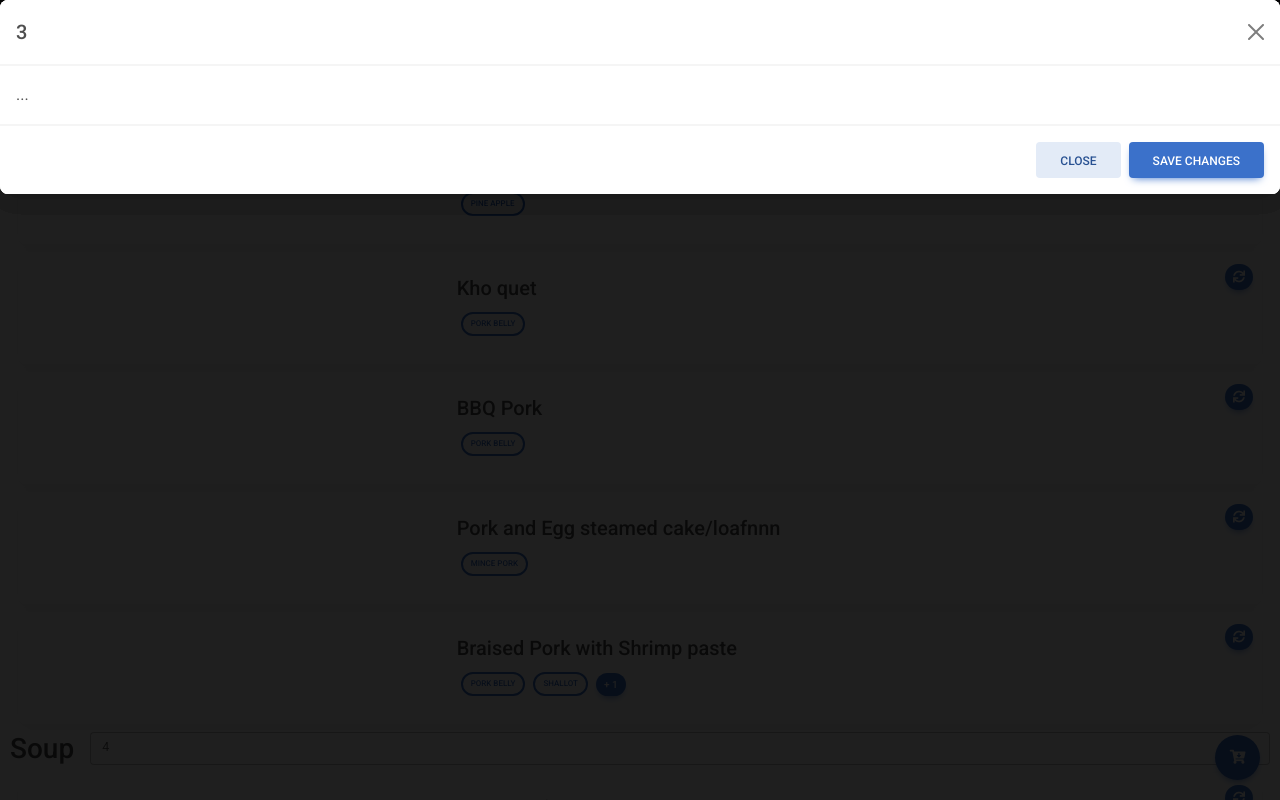
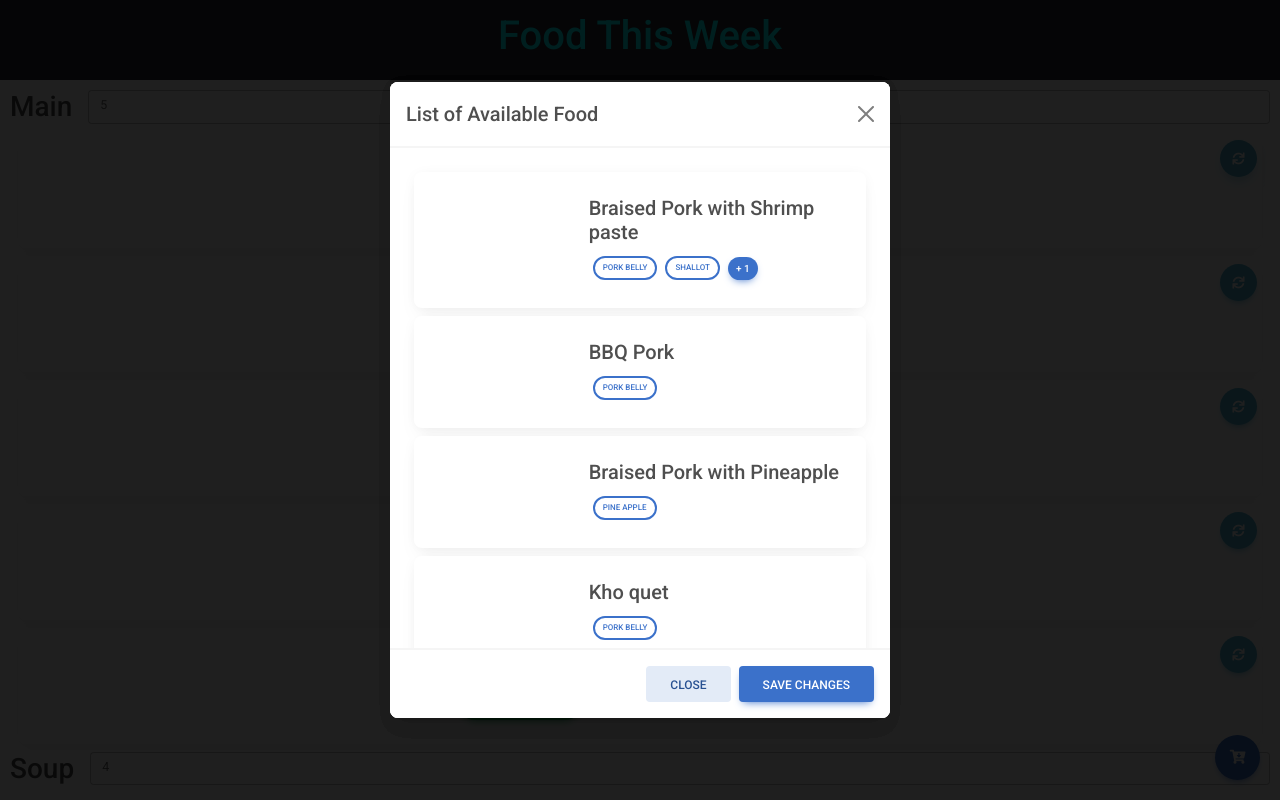
Before and after one commit to erayus/angi, a React (Create React App) app in the folder website/: page / in a window 1280 px wide. Both pictures are taken after a click on the button 1238 px from the left and 156 px from the top of the page. Shown: the top 800 px of the page. Built offline with nearby package versions, Linux system fonts and the light colour scheme.

Commit message:
added Food Change Modal

```diff
--- a/website/src/components/food-change-modal/food-change-modal.compenent.tsx
+++ b/website/src/components/food-change-modal/food-change-modal.compenent.tsx
@@ -1,23 +1,28 @@
 import { MDBBtn, MDBModal, MDBModalBody, MDBModalContent, MDBModalDialog, MDBModalFooter, MDBModalHeader, MDBModalTitle } from 'mdb-react-ui-kit';
-import React, { useState } from 'react';
+import React, { useEffect, useState } from 'react';
 import { IFood } from '../../models/food';
+import FoodList from '../food-list/food-list.component';
 
 type IProps = {
-  selectedFoodToChange: number;
+  allFood: IFood[];
   toggleShow: () => void;
 }
 
-const FoodChangeModal: React.FC<IProps> = ({ selectedFoodToChange, toggleShow}) => {
-
-
+const FoodChangeModal: React.FC<IProps> = ({ toggleShow, allFood }) => {
 
   return (
+      <MDBModalDialog centered>
         <MDBModalContent>
-            <MDBModalHeader>
-              <MDBModalTitle>{selectedFoodToChange}</MDBModalTitle>
+          <MDBModalHeader className="text-center">
+            <MDBModalTitle >List of Available Food</MDBModalTitle>
             <MDBBtn className='btn-close' color='none' onClick={toggleShow}></MDBBtn>
           </MDBModalHeader>
-            <MDBModalBody>...</MDBModalBody>
+          <MDBModalBody style={{maxHeight: '500px', overflowY: 'scroll' }}>
+            <FoodList
+                foodList={allFood}
+                enableIngredientChipsDisplay={true}
+              />
+          </MDBModalBody>
 
           <MDBModalFooter>
             <MDBBtn color='secondary' onClick={toggleShow}>
@@ -26,6 +31,7 @@ const FoodChangeModal: React.FC<IProps> = ({ selectedFoodToChange, toggleShow})
             <MDBBtn>Save changes</MDBBtn>
           </MDBModalFooter>
         </MDBModalContent>
+      </MDBModalDialog>
   )
 }
 
--- a/website/src/components/food-list/food-item/food-item.component.tsx
+++ b/website/src/components/food-list/food-item/food-item.component.tsx
@@ -4,18 +4,58 @@ import { MDBCard, MDBCardTitle, MDBBtn, MDBCardBody, MDBRow, MDBCol, MDBIcon } f
 import { IFood } from '../../../models/food';
 import { RouteComponentProps, withRouter } from 'react-router-dom';
 import './food-item.styles.scss';
+import { FoodChangeProps, FoodListOptionalProps, ViewDetailsProps } from '../food-list.component';
 
+type IProps = FoodListOptionalProps & IFood & RouteComponentProps;
 
-
-type IProps = {onFoodChangeBtnClicked: (foodId: number) => void} & IFood & RouteComponentProps;
-
-const FoodItem: React.FC<IProps> = ({ id, name, imgUrl, ingredients, history, onFoodChangeBtnClicked}) => {
+const FoodItem: React.FC<IProps> = ({ id, name, imgUrl, ingredients, history, enableIngredientChipsDisplay, enableViewDetails, enableFoodChange, onFoodChangeBtnClicked }) => {
   const noOfDisplayingIngredientItems = 2;
   const noOfMoreThanTwo = ingredients.length > noOfDisplayingIngredientItems ? ingredients.length - 2 : 0; //TODO: better name?
 
   const displayNoOfExtraIngredients = noOfMoreThanTwo !== 0
     ? (<MDBBtn className="m-1" size="sm" rounded style={{ fontSize: '10px', padding: '4px 8px' }}>+ {noOfMoreThanTwo}</MDBBtn>)
     : null;
+
+  const displayIngredientsChips = (
+    ingredients.slice().splice(0, 2).map(itemIngredient => {
+      return (
+        <MDBBtn key={itemIngredient.name}
+          className="m-1"
+          outline
+          rounded
+          style={{ fontSize: '8px', padding: '4px 8px' }}
+        >
+          {itemIngredient.name}
+        </MDBBtn>
+      )
+    })
+  );
+
+  const displayFoodChangeBtn =  (
+      <MDBBtn
+        className="change-btn"
+        floating
+        size="md"
+        rounded
+        color="info"
+        onClick={() => onFoodChangeBtnClicked!(id)}
+      >
+        <MDBIcon fas icon="sync" />
+      </MDBBtn>
+    );
+
+  const displayViewDetailsBtn = enableViewDetails
+    ? (
+      <MDBBtn
+        className="view-detail-btn"
+        color="success"
+        rounded
+        onClick={() => history.push(`/food-list/${id}`)}>
+        View details
+      </MDBBtn>
+    )
+    : null;
+
   return (
     <MDBCard className="m-2">
       <MDBRow className='g-0'>
@@ -27,31 +67,13 @@ const FoodItem: React.FC<IProps> = ({ id, name, imgUrl, ingredients, history, on
         }}>
         </MDBCol>
         <MDBCol size="8" className='card-body-container'>
-          <MDBCardBody className="card-body" onClick={() => history.push(`/food-list/${id}`)}>
+          <MDBCardBody className="card-body">
             <MDBCardTitle>{name}</MDBCardTitle>
-            {
-                      ingredients.slice().splice(0,2).map(itemIngredient => {
-                          return (
-                              <MDBBtn key={itemIngredient.name}
-                                className="m-1"
-                                size="sm" outline
-                                rounded
-                                style={{fontSize: '8px', padding:'4px 8px'}}
-                                >
-                                  {itemIngredient.name}
-                              </MDBBtn>
-                          )}
-                  )}
-                  {displayNoOfExtraIngredients}
+            {enableIngredientChipsDisplay && displayIngredientsChips}
+            {enableIngredientChipsDisplay && displayNoOfExtraIngredients}
+            {displayViewDetailsBtn}
           </MDBCardBody>
-          <MDBBtn
-              className="change-btn m-1 px-2 py-1"
-              size="md"
-              rounded
-              onClick={() => onFoodChangeBtnClicked(id)}
-            >
-              <MDBIcon fas icon="sync" />
-            </MDBBtn>
+          {enableFoodChange && displayFoodChangeBtn}
         </MDBCol>
       </MDBRow>
     </MDBCard>
--- a/website/src/components/food-list/food-list.component.tsx
+++ b/website/src/components/food-list/food-list.component.tsx
@@ -2,14 +2,27 @@ import React from 'react'
 import FoodItem from './food-item/food-item.component'
 import { IFood } from '../../models/food';
 
+export type FoodListOptionalProps = {
+  enableIngredientChipsDisplay?: boolean;
+  enableViewDetails?: boolean;
+  enableFoodChange?: boolean;
+  onFoodChangeBtnClicked?: (foodId: number) => void
+}
+
+export type ViewDetailsProps = {
+  enableViewDetails?: boolean;
+}
+export type FoodChangeProps = {
+  enableFoodChange?: boolean;
+  onFoodChangeBtnClicked?: (foodId: number) => void
+}
+
+
 type IProps = {
   foodList: IFood[];
-  onFoodChangeBtnClicked: (foodId: number) => void
-}
+} & FoodListOptionalProps;
 
 const FoodList: React.FC<IProps> = (props) => {
-
-
     return (
       <div>
         {
@@ -22,7 +35,10 @@ const FoodList: React.FC<IProps> = (props) => {
                 category={food.category}
                 imgUrl={food.imgUrl}
                 ingredients={food.ingredients}
+                enableViewDetails={props.enableViewDetails}
+                enableFoodChange={props.enableFoodChange}
                 onFoodChangeBtnClicked={props.onFoodChangeBtnClicked}
+                enableIngredientChipsDisplay={props.enableIngredientChipsDisplay}
               />
             )
           })
@@ -31,4 +47,10 @@ const FoodList: React.FC<IProps> = (props) => {
     )
 }
 
+FoodList.defaultProps = {
+  enableIngredientChipsDisplay: false,
+  enableViewDetails: false,
+  enableFoodChange: false
+}
+
 export default FoodList;
--- a/website/src/store/foodStore.ts
+++ b/website/src/store/foodStore.ts
@@ -5,7 +5,7 @@ const clone = require("rfdc/default")
 
 
 export default class FoodStore {
-    foodList: IFood[] = [];
+    allFood: IFood[] = [];
     foodThisWeek: IFood[] | null = null;
     availableFoodCategories: IFoodCategory[] = [];
     isFoodThisWeekUpdated = false;
@@ -41,7 +41,7 @@ export default class FoodStore {
     }
 
     initializeFoodThisWeek = () => {
-        if (this.foodList == null) {
+        if (this.allFood == null) {
             this.loadFood();
        };
 
@@ -79,7 +79,7 @@ export default class FoodStore {
     }
 
     loadFood = async () => {
-        this.foodList = FoodDirectory;
+        this.allFood = FoodDirectory;
         this.loadAvailableCategories();
     };
 
@@ -128,11 +128,11 @@ export default class FoodStore {
     }
 
     getFoodForId = (id: number) : IFood | undefined => {
-        return this.foodList.find(item => item.id === id);
+        return this.allFood.find(item => item.id === id);
     }
 
     loadAvailableCategories = () => {
-        const copyFood = this.foodList.slice();
+        const copyFood = this.allFood.slice();
         const category = copyFood.map(food => food.category).filter((category, index, self) => self.indexOf(category) === index);
 
         this.availableFoodCategories = category.map(category => {
@@ -153,7 +153,7 @@ export default class FoodStore {
     };
 
     getRandomFoodForCategory = (category: Category, quantityToShow: number): IFood[] => {
-            const copyFood = this.foodList.slice();
+            const copyFood = this.allFood.slice();
             let foodUnderGivenCategory = copyFood.filter(food=> food.category === category);
 
             if (quantityToShow > foodUnderGivenCategory.length) {
--- a/website/src/views/food-this-week/foodThisWeek.tsx
+++ b/website/src/views/food-this-week/foodThisWeek.tsx
@@ -3,7 +3,7 @@ import {observer} from 'mobx-react-lite';
 import FoodList from '../../components/food-list/food-list.component';
 import { useStore } from './../../store/rootStore';
 import './foodThisWeek.styles.scss';
-import { Category } from '../../models/food';
+import { Category, IFood } from '../../models/food';
 import { MDBInput, MDBModal } from 'mdb-react-ui-kit';
 import FoodChangeModal from '../../components/food-change-modal/food-change-modal.compenent';
 
@@ -13,7 +13,7 @@ const FoodThisWeek = () => {
     const {foodThisWeek} = foodStore;
     const {appStore} = useStore();
     const [foodChangeModalState, setFoodChangeModalState] = useState(false);
-    const [selectedFoodToChange, setSelectedFoodToChange] = useState<number>();
+    const [selectedFoodIdToChange, setSelectedFoodIdToChange] = useState<number>();
 
     useEffect(()=> {
         appStore.setupHeader("Food This Week");
@@ -45,8 +45,8 @@ const FoodThisWeek = () => {
     };
 
     const onFoodChangeBtnClickedHandler = (foodId: number) => {
+        setSelectedFoodIdToChange(foodId);
         toggleFoodChangeModalState();
-        setSelectedFoodToChange(foodId)
     }
 
     const toggleFoodChangeModalState = () => setFoodChangeModalState(!foodChangeModalState);
@@ -62,18 +62,25 @@ const FoodThisWeek = () => {
                 </div>
 
                 {
+
                     foodThisWeekUnderCategory.length > 0 && foodThisWeekUnderCategory !== undefined
                     ? <FoodList
                         key={foodCategory.category}
                         foodList={foodThisWeekUnderCategory}
+                        enableViewDetails
+                        enableFoodChange
                         onFoodChangeBtnClicked={onFoodChangeBtnClickedHandler}
                       />
                     : "Loading"
                 }
 
-            <MDBModal show={foodChangeModalState} getOpenState={(e: any) => setFoodChangeModalState(e)} tabIndex='-1'>
+            <MDBModal
+                staticBackdrop={true}
+                show={foodChangeModalState}
+                getOpenState={(e: any) => setFoodChangeModalState(e)} tabIndex='-1'>
                 <FoodChangeModal
-                    selectedFoodToChange={selectedFoodToChange!}
+                    // selectedFoodIdToChange={selectedFoodIdToChange!}
+                    allFood={foodStore.allFood}
                     toggleShow={toggleFoodChangeModalState}
                     />
             </MDBModal>
```
Lines whose indentation alone changed are shown as unchanged.
